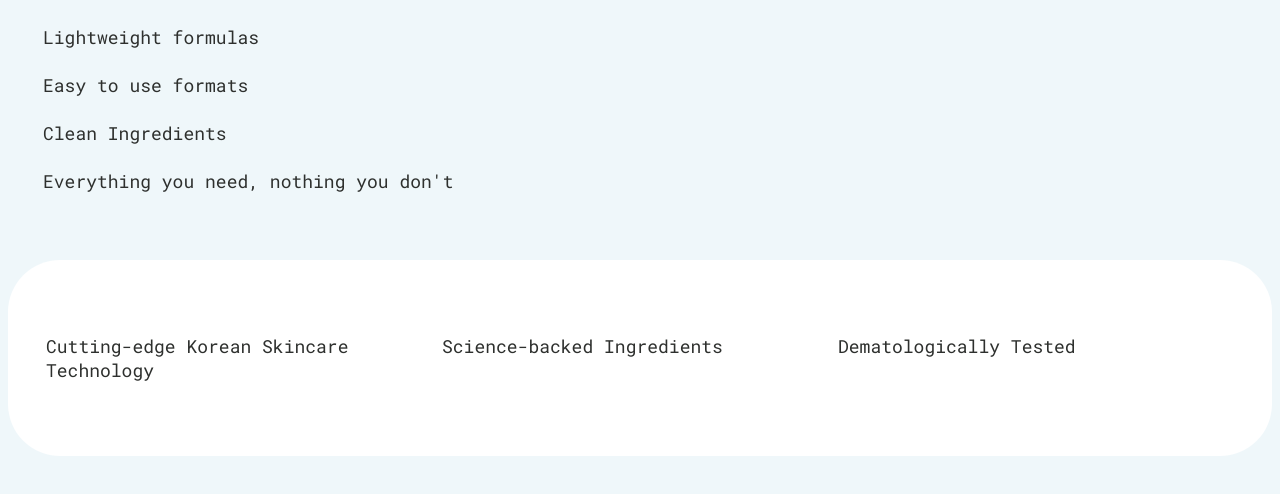
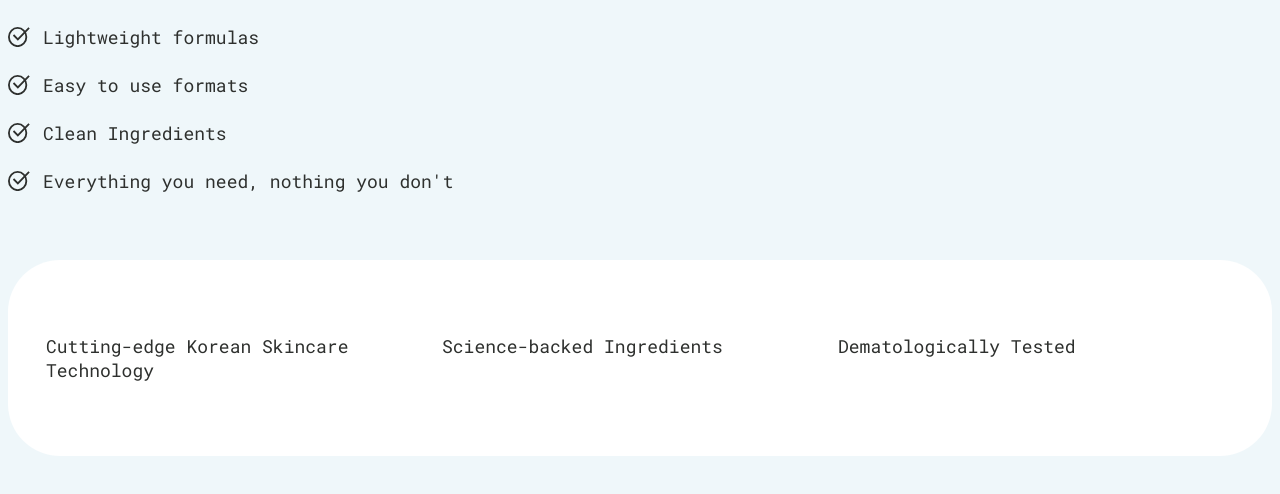
Before and after one commit to tasshanakagawa/day-one, a website built with Vite: page index.html in a window 1280 px wide. Shown: the part 1362-1856 px from the top of the page. Built offline with nearby package versions, Linux system fonts and the light colour scheme; files whose address does not match are found by name.

Commit message:
fix: broken icon

```diff
--- a/src/styles/homepage/_about.scss
+++ b/src/styles/homepage/_about.scss
@@ -66,7 +66,7 @@
         display: block;
         width: 22px;
         height: 19.42px;
-        background-image: url('../assets/icon-circle-check.svg');
+        background-image: url('../../assets/icon-circle-check.svg');
         background-size: contain;
         background-repeat: no-repeat;
       }
```
